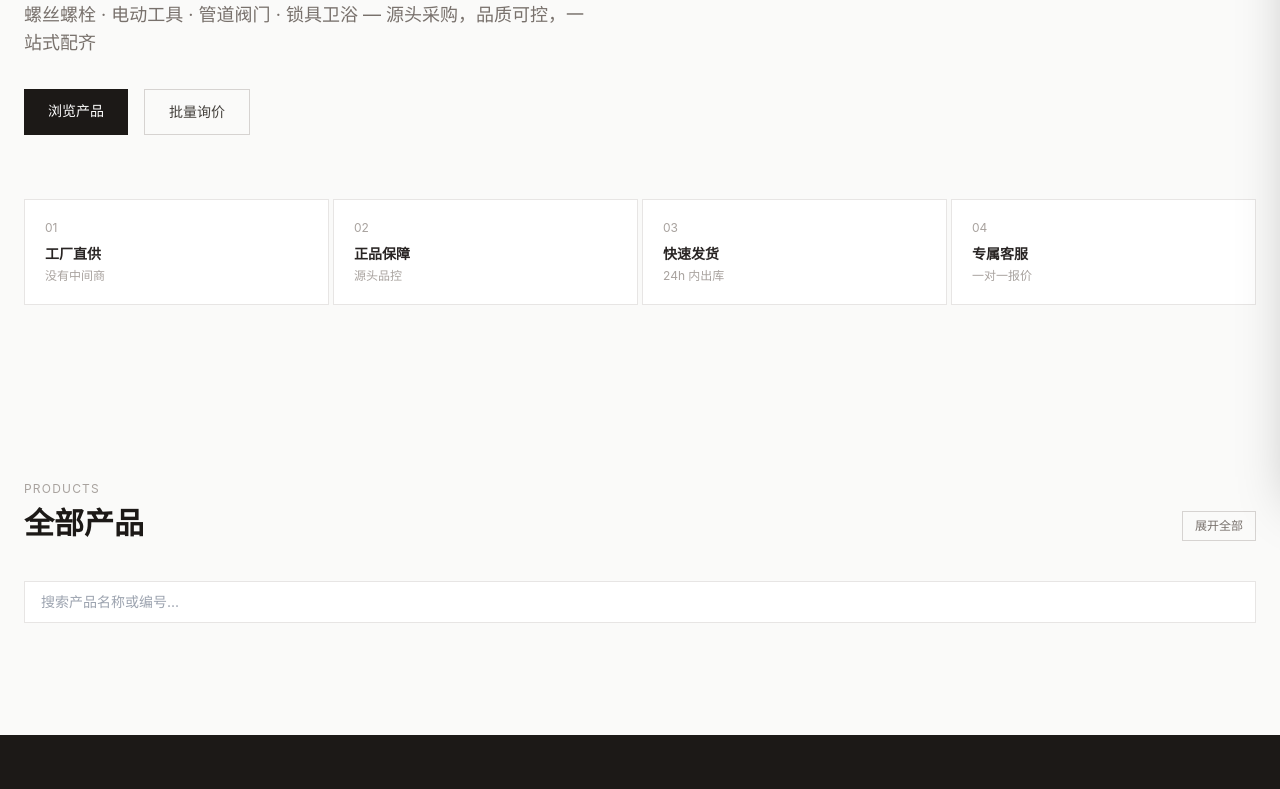
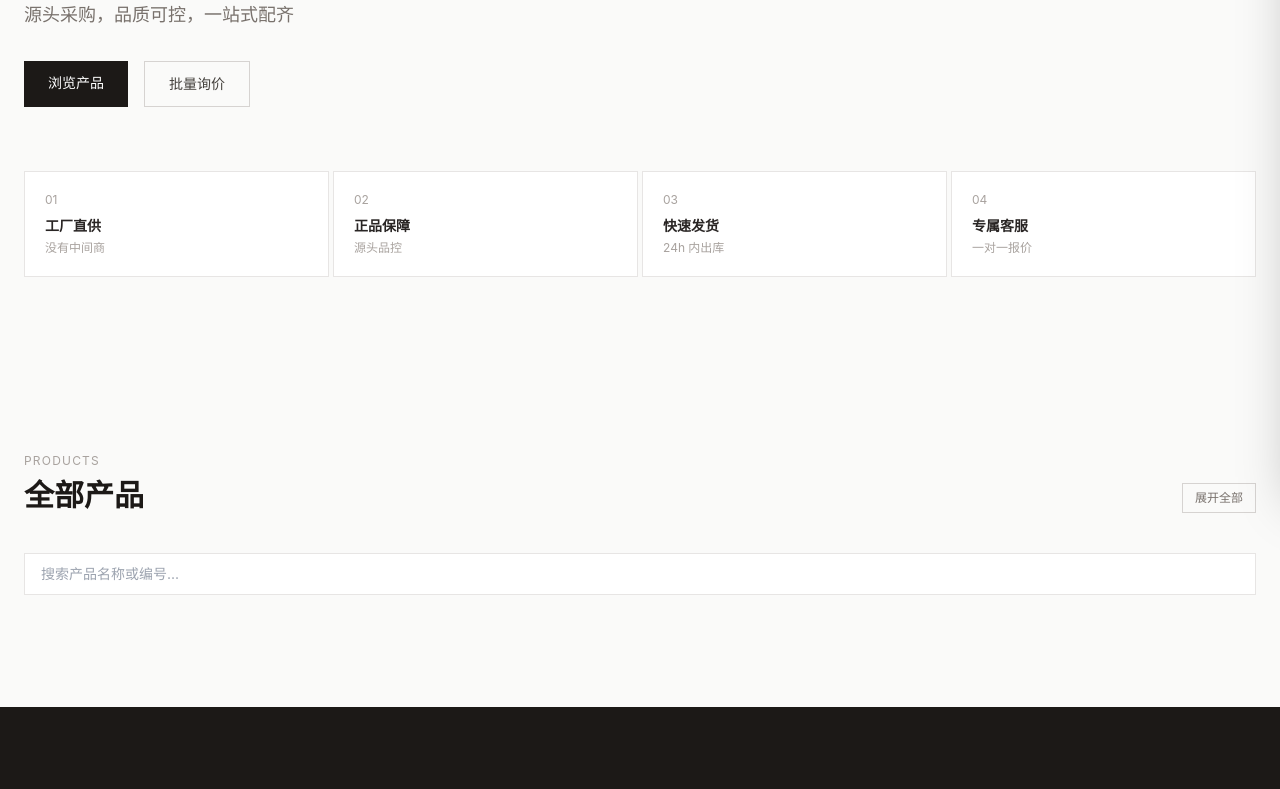
Before and after one commit to lee123593/xinyuan-hardware, a plain HTML site: page index.html in a window 1280 px wide. Shown: the part 311-1100 px from the top of the page. Drawn offline with nearby package versions, Linux system fonts and the light colour scheme; no server answers.

Commit message:
Simplify hero subtitle text

```diff
--- a/index.html
+++ b/index.html
@@ -49,7 +49,7 @@
         新远五金批发<br><span class="text-stone-400">工厂直供</span>
       </h1>
       <p class="mt-6 text-base md:text-lg text-stone-500 max-w-xl leading-relaxed">
-        螺丝螺栓 · 电动工具 · 管道阀门 · 锁具卫浴 — 源头采购，品质可控，一站式配齐
+        源头采购，品质可控，一站式配齐
       </p>
       <div class="mt-8 flex gap-4">
         <a href="#products" class="bg-stone-900 text-white text-sm font-medium px-6 py-3 hover:bg-stone-800 transition-colors">浏览产品</a>
```
